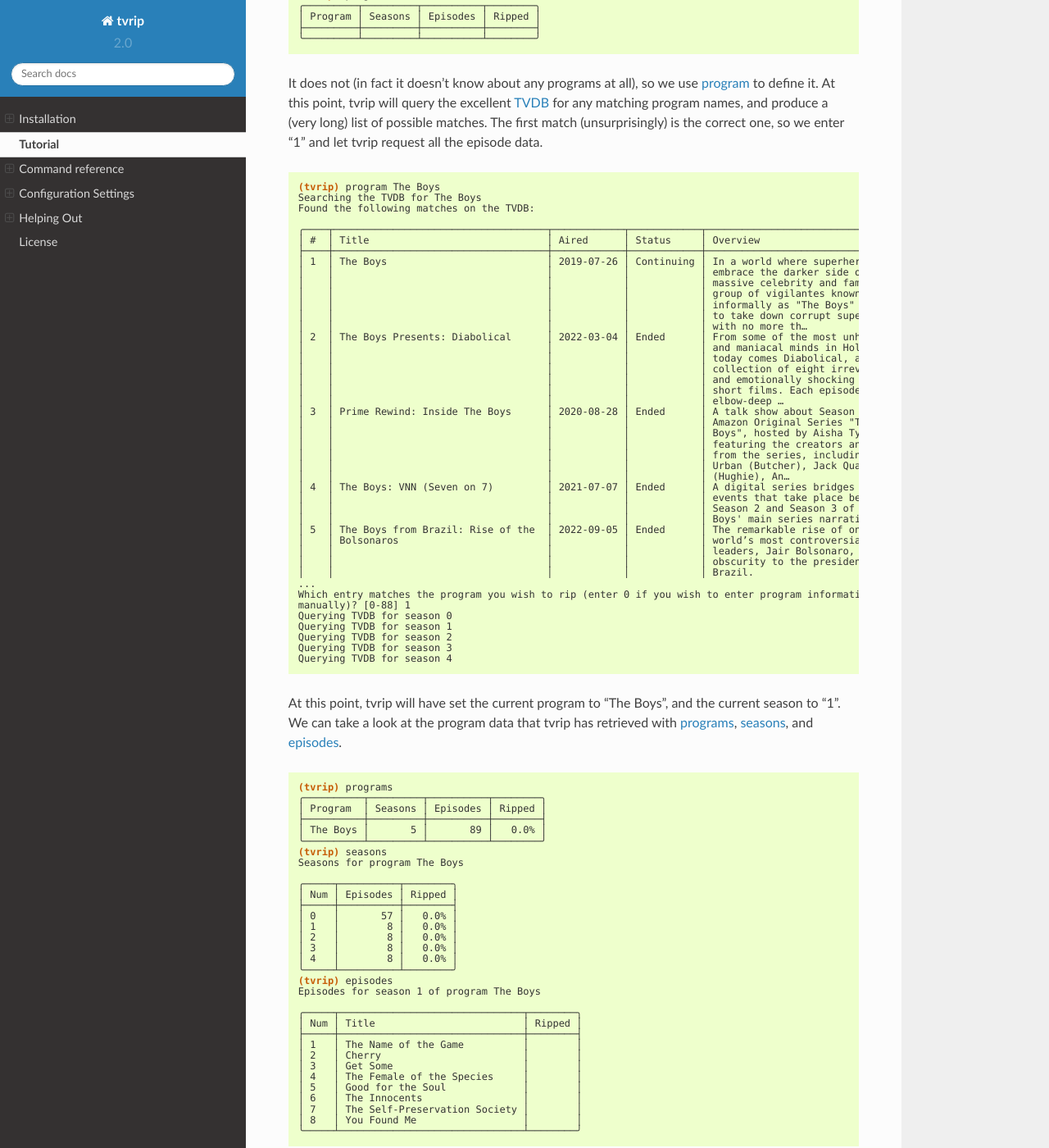
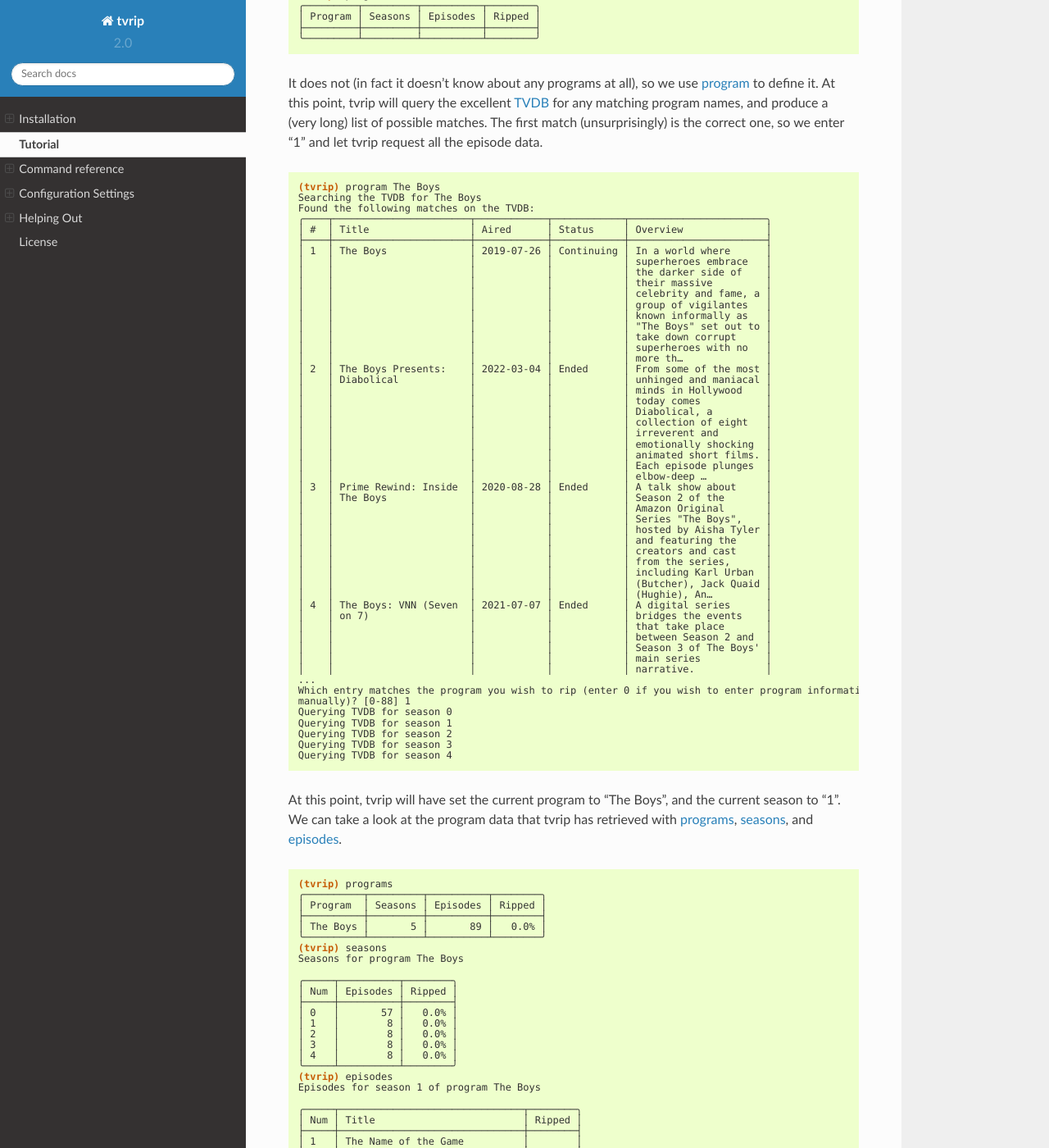
Before and after one commit to waveform80/tvrip, a Sphinx documentation site: the page built from docs/tutorial.rst, in a window 1280 px wide and 1400 px high, scrolled down 1859 px. Shown: the whole window at 82% size. Built offline with Sphinx 7.4.7 and the Read the Docs theme 2.0.0, drawn with Linux system fonts in a browser that asks for light colours; formulas are drawn with MathJax 3; some of the changed text lies outside the part shown.

Commit message:
Slim down the tutorial console

```diff
--- a/docs/tutorial.rst
+++ b/docs/tutorial.rst
@@ -136,40 +136,49 @@ enter "1" and let tvrip request all the episode data.
     (tvrip) program The Boys
     Searching the TVDB for The Boys
     Found the following matches on the TVDB:
-
-    ╭────┬────────────────────────────────────┬────────────┬────────────┬───────────────────────────────────╮
-    │ #  │ Title                              │ Aired      │ Status     │ Overview                          │
-    ├────┼────────────────────────────────────┼────────────┼────────────┼───────────────────────────────────┤
-    │ 1  │ The Boys                           │ 2019-07-26 │ Continuing │ In a world where superheroes      │
-    │    │                                    │            │            │ embrace the darker side of their  │
-    │    │                                    │            │            │ massive celebrity and fame, a     │
-    │    │                                    │            │            │ group of vigilantes known         │
-    │    │                                    │            │            │ informally as "The Boys" set out  │
-    │    │                                    │            │            │ to take down corrupt superheroes  │
-    │    │                                    │            │            │ with no more th…                  │
-    │ 2  │ The Boys Presents: Diabolical      │ 2022-03-04 │ Ended      │ From some of the most unhinged    │
-    │    │                                    │            │            │ and maniacal minds in Hollywood   │
-    │    │                                    │            │            │ today comes Diabolical, a         │
-    │    │                                    │            │            │ collection of eight irreverent    │
-    │    │                                    │            │            │ and emotionally shocking animated │
-    │    │                                    │            │            │ short films. Each episode plunges │
-    │    │                                    │            │            │ elbow-deep …                      │
-    │ 3  │ Prime Rewind: Inside The Boys      │ 2020-08-28 │ Ended      │ A talk show about Season 2 of the │
-    │    │                                    │            │            │ Amazon Original Series "The       │
-    │    │                                    │            │            │ Boys", hosted by Aisha Tyler and  │
-    │    │                                    │            │            │ featuring the creators and cast   │
-    │    │                                    │            │            │ from the series, including Karl   │
-    │    │                                    │            │            │ Urban (Butcher), Jack Quaid       │
-    │    │                                    │            │            │ (Hughie), An…                     │
-    │ 4  │ The Boys: VNN (Seven on 7)         │ 2021-07-07 │ Ended      │ A digital series bridges the      │
-    │    │                                    │            │            │ events that take place between    │
-    │    │                                    │            │            │ Season 2 and Season 3 of The      │
-    │    │                                    │            │            │ Boys' main series narrative.      │
-    │ 5  │ The Boys from Brazil: Rise of the  │ 2022-09-05 │ Ended      │ The remarkable rise of one of the │
-    │    │ Bolsonaros                         │            │            │ world’s most controversial        │
-    │    │                                    │            │            │ leaders, Jair Bolsonaro, from     │
-    │    │                                    │            │            │ obscurity to the presidency of    │
-    │    │                                    │            │            │ Brazil.                           │
+    ╭────┬───────────────────────┬────────────┬────────────┬───────────────────────╮
+    │ #  │ Title                 │ Aired      │ Status     │ Overview              │
+    ├────┼───────────────────────┼────────────┼────────────┼───────────────────────┤
+    │ 1  │ The Boys              │ 2019-07-26 │ Continuing │ In a world where      │
+    │    │                       │            │            │ superheroes embrace   │
+    │    │                       │            │            │ the darker side of    │
+    │    │                       │            │            │ their massive         │
+    │    │                       │            │            │ celebrity and fame, a │
+    │    │                       │            │            │ group of vigilantes   │
+    │    │                       │            │            │ known informally as   │
+    │    │                       │            │            │ "The Boys" set out to │
+    │    │                       │            │            │ take down corrupt     │
+    │    │                       │            │            │ superheroes with no   │
+    │    │                       │            │            │ more th…              │
+    │ 2  │ The Boys Presents:    │ 2022-03-04 │ Ended      │ From some of the most │
+    │    │ Diabolical            │            │            │ unhinged and maniacal │
+    │    │                       │            │            │ minds in Hollywood    │
+    │    │                       │            │            │ today comes           │
+    │    │                       │            │            │ Diabolical, a         │
+    │    │                       │            │            │ collection of eight   │
+    │    │                       │            │            │ irreverent and        │
+    │    │                       │            │            │ emotionally shocking  │
+    │    │                       │            │            │ animated short films. │
+    │    │                       │            │            │ Each episode plunges  │
+    │    │                       │            │            │ elbow-deep …          │
+    │ 3  │ Prime Rewind: Inside  │ 2020-08-28 │ Ended      │ A talk show about     │
+    │    │ The Boys              │            │            │ Season 2 of the       │
+    │    │                       │            │            │ Amazon Original       │
+    │    │                       │            │            │ Series "The Boys",    │
+    │    │                       │            │            │ hosted by Aisha Tyler │
+    │    │                       │            │            │ and featuring the     │
+    │    │                       │            │            │ creators and cast     │
+    │    │                       │            │            │ from the series,      │
+    │    │                       │            │            │ including Karl Urban  │
+    │    │                       │            │            │ (Butcher), Jack Quaid │
+    │    │                       │            │            │ (Hughie), An…         │
+    │ 4  │ The Boys: VNN (Seven  │ 2021-07-07 │ Ended      │ A digital series      │
+    │    │ on 7)                 │            │            │ bridges the events    │
+    │    │                       │            │            │ that take place       │
+    │    │                       │            │            │ between Season 2 and  │
+    │    │                       │            │            │ Season 3 of The Boys' │
+    │    │                       │            │            │ main series           │
+    │    │                       │            │            │ narrative.            │
     ...
     Which entry matches the program you wish to rip (enter 0 if you wish to enter program information
     manually)? [0-88] 1
@@ -319,13 +328,14 @@ Hence we tell tvrip episodes range from 55-65 minutes in length, and then run
     Performing auto-mapping
     Episode Mapping for The Boys season 2:
 
-    ╭───────┬──────────┬────────┬─────────┬─────────────────────────────────────────────────╮
-    │ Title │ Duration │ Ripped │ Episode │ Name                                            │
-    ├───────┼──────────┼────────┼─────────┼─────────────────────────────────────────────────┤
-    │ 1     │  1:00:12 │        │       1 │ The Big Ride                                    │
-    │ 2     │  0:56:49 │        │       2 │ Proper Preparation and Planning                 │
-    │ 3     │  0:55:59 │        │       3 │ Over the Hill with the Swords of a Thousand Men │
-    ╰───────┴──────────┴────────┴─────────┴─────────────────────────────────────────────────╯
+    ╭───────┬──────────┬────────┬─────────┬────────────────────────────────────────╮
+    │ Title │ Duration │ Ripped │ Episode │ Name                                   │
+    ├───────┼──────────┼────────┼─────────┼────────────────────────────────────────┤
+    │ 1     │  1:00:12 │        │       1 │ The Big Ride                           │
+    │ 2     │  0:56:49 │        │       2 │ Proper Preparation and Planning        │
+    │ 3     │  0:55:59 │        │       3 │ Over the Hill with the Swords of a     │
+    │       │          │        │         │ Thousand Men                           │
+    ╰───────┴──────────┴────────┴─────────┴────────────────────────────────────────╯
 
 This command simply maps the titles on the disc to unripped episodes in the
 current season, in ascending order. Much of the time, the episodes for shows
```
